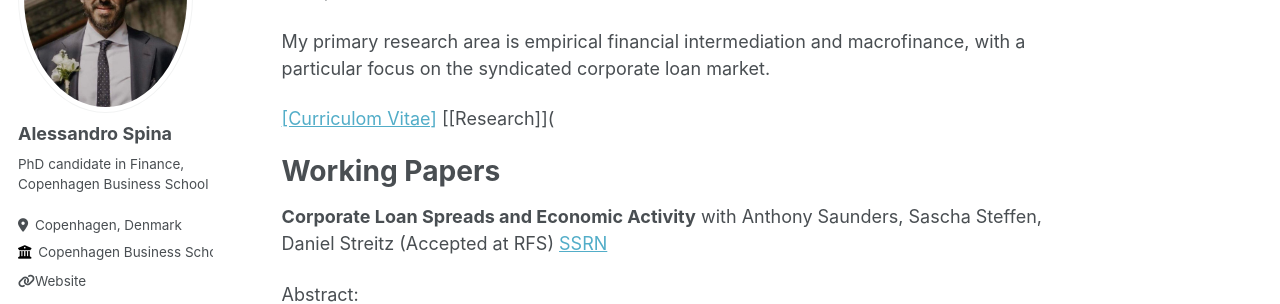
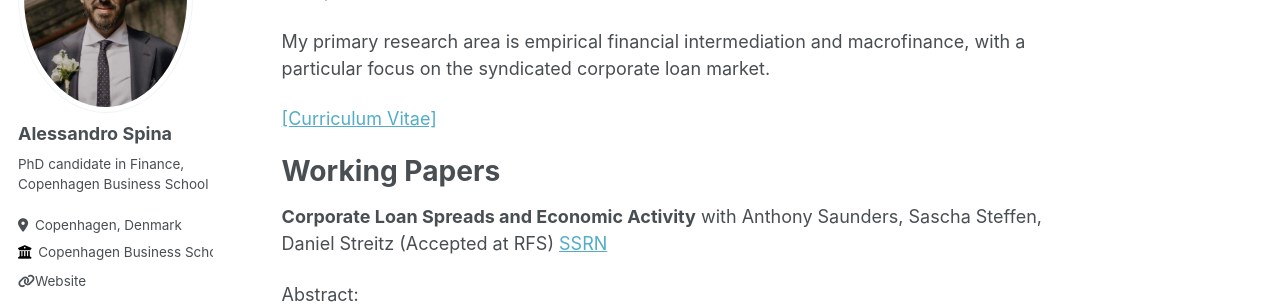
Before and after one commit to aspi6246/aspi6246.github.io, a Jekyll site: the page built from _pages/about.md, in a window 1280 px wide and 900 px high. Shown: the part 225-529 px from the top of the window. Built offline with Jekyll 4.4.1, drawn with Linux system fonts in a browser that asks for light colours; some web fonts are replaced.

Commit message:
Update about.md

```diff
--- a/_pages/about.md
+++ b/_pages/about.md
@@ -12,8 +12,8 @@ I am a PhD student at Copenhagen Business School, Department of Finance. I will
 My primary research area is empirical financial intermediation and macrofinance, with a particular focus on the syndicated corporate loan market.
 
 
-[[Curriculom Vitae]]({{ site.baseurl }}{/files/Alessandro_CV_July2023.pdf})
-[[Research]]({{  url: /research/ }}
+[[Curriculum Vitae]]({{ site.baseurl }}{/files/Alessandro_CV_July2023.pdf})
+
 
 
 
```
